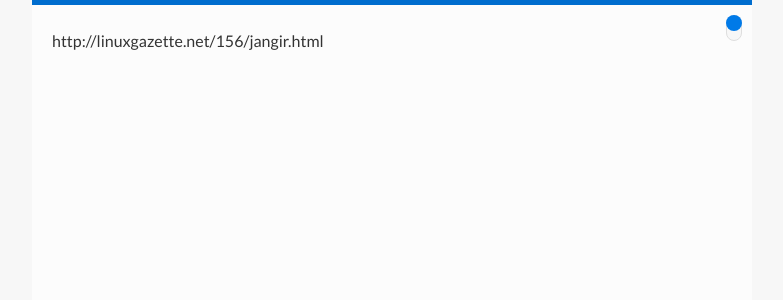
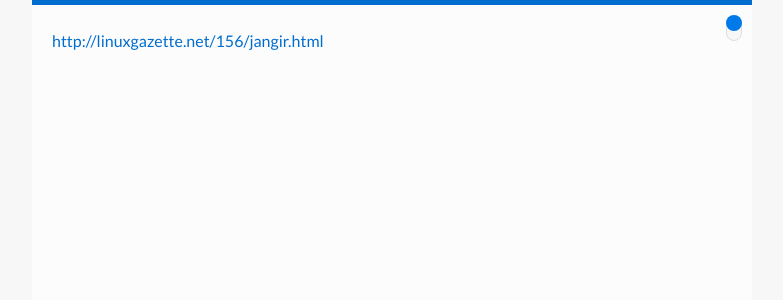
Before and after one commit to nrayamajhee/nrayamajhee.github.io, a Jekyll site: the page built from pages/pastebin.md, in a window 1280 px wide. Shown: the top 300 px of the page, without its empty margins (248-1031 px from the left). Built offline with Jekyll 4.4.1, drawn with Linux system fonts in a browser that asks for light colours.

Commit message:
Update pastebin.md

```diff
--- a/pages/pastebin.md
+++ b/pages/pastebin.md
@@ -4,4 +4,4 @@ permalink: /messageboard.html
 title: Copy Me!
 ---
 
-http://linuxgazette.net/156/jangir.html
+<http://linuxgazette.net/156/jangir.html>
```
